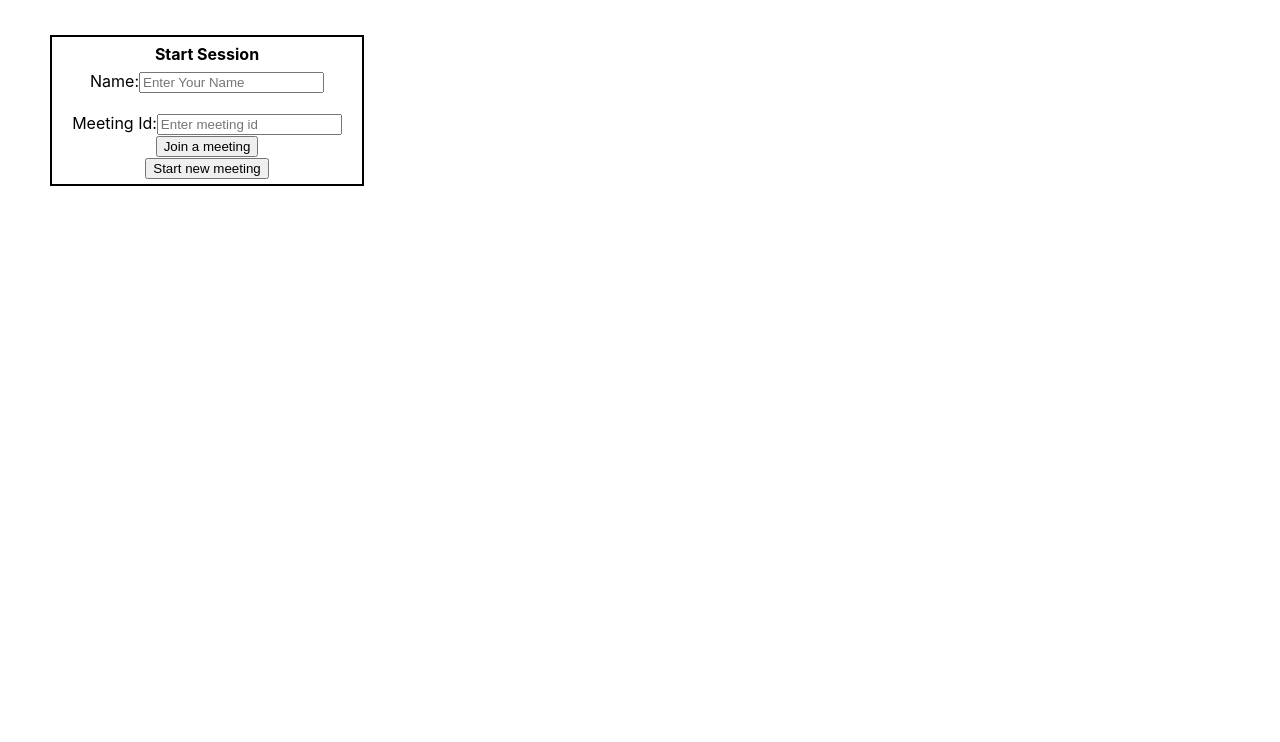
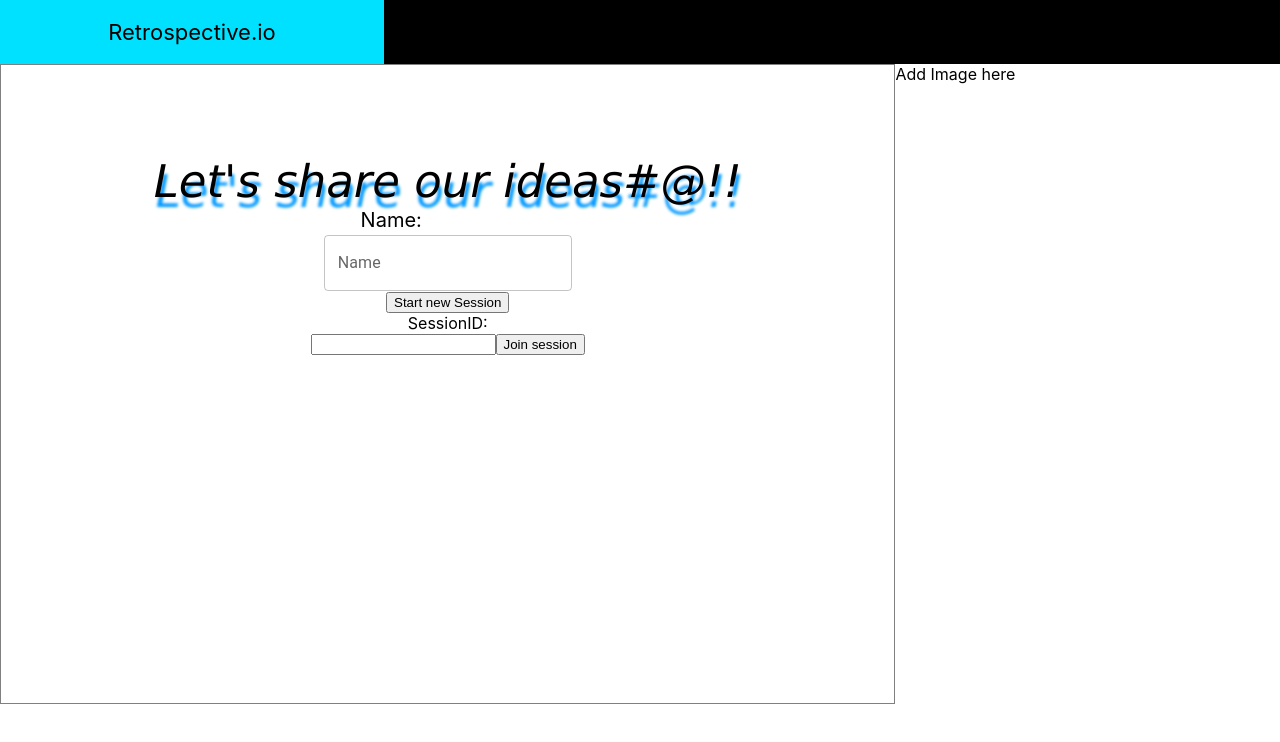
Before and after one commit to agardeepti81/retrospectiveIO, a React (Create React App) app: page /#/ in a window 1280 px wide. Shown: the top 742 px of the page. Built offline with nearby package versions, Linux system fonts and the light colour scheme.

Commit message:
UI changes ongoing

```diff
--- a/package.json
+++ b/package.json
@@ -4,6 +4,9 @@
   "version": "0.1.0",
   "private": true,
   "dependencies": {
+    "@emotion/react": "^11.10.0",
+    "@emotion/styled": "^11.10.0",
+    "@mui/material": "^5.9.3",
     "@testing-library/jest-dom": "^5.16.4",
     "@testing-library/react": "^13.3.0",
     "@testing-library/user-event": "^13.5.0",
--- a/src/App.css
+++ b/src/App.css
@@ -1,38 +1,14 @@
-.App {
-  text-align: center;
+.navBar {
+  height: 8vh;
+  background-color: black;
 }
 
-.App-logo {
-  height: 40vmin;
-  pointer-events: none;
+.navBar .title {
+  width: 30%;
+  height: 100%;
+  display: flex;
+  justify-content: center;
+  align-items: center;
+  background-color: rgb(0, 225, 255);
+  font-size: 22px;
 }
-
-@media (prefers-reduced-motion: no-preference) {
-  .App-logo {
-    animation: App-logo-spin infinite 20s linear;
-  }
-}
-
-.App-header {
-  background-color: #282c34;
-  min-height: 100vh;
-  display: flex;
-  flex-direction: column;
-  align-items: center;
-  justify-content: center;
-  font-size: calc(10px + 2vmin);
-  color: white;
-}
-
-.App-link {
-  color: #61dafb;
-}
-
-@keyframes App-logo-spin {
-  from {
-    transform: rotate(0deg);
-  }
-  to {
-    transform: rotate(360deg);
-  }
-}
--- a/src/App.js
+++ b/src/App.js
@@ -1,8 +1,8 @@
 import "./App.css";
 import { Routes, Route } from "react-router-dom";
 import React, { Component } from "react";
-import StartPage from "./components/StartPage";
-import SessionWindowRoute from "./components/SessionWindow";
+import StartPage from "./components/StartPage/StartPage";
+import SessionWindowRoute from "./components/SessionWindow/SessionWindow";
 
 const URL = "ws://localhost:8080";
 
@@ -124,8 +124,10 @@ class App extends Component {
 
   render() {
     return (
-
       <div className="App">
+        <div className="navBar">
+          <div className="title">Retrospective.io</div>
+        </div>
         <Routes>
           <Route
             exact
--- /dev/null
+++ b/src/components/Instance/Instance.css
@@ -0,0 +1,13 @@
+#instance{
+    width: 32%;
+    height: 86vh;
+    border: 1px solid black;
+    float: left;
+    margin-left: 2px;
+    display: flex;
+}
+
+#Name{
+    background-color: rgb(30, 160, 211);
+    width: auto;
+}
--- a/src/components/Instance.jsx
+++ b/src/components/Instance/Instance.jsx
@@ -1,12 +1,15 @@
 import React, { Component } from "react";
-import PublicNote from "./PublicNote";
-import PrivateNote from "./PrivateNote";
+import PublicNote from "../PublicNote";
+import PrivateNote from "../PrivateNote";
+import "./Instance.css"
 
 class Instance extends Component {
   state = {};
   render() {
+    console.log(this.props.instanceInfo);
     return (
-      <div>
+      <div id="instance">
+        <span id="Name">{this.props.instanceInfo.name}</span>
         <PublicNote
           instanceInfo={this.props.instanceInfo}
           members={this.props.members}
--- /dev/null
+++ b/src/components/SessionWindow/SessionWindow.css
@@ -0,0 +1,11 @@
+#sessionWindowTop{
+    width: 100%;
+    height: 10vh;
+    border: 1px solid gray;
+    margin: 2px;
+}
+
+#sessionWindowBottom{
+    width: 100%;
+    display: flex;
+}
--- a/src/components/SessionWindow.jsx
+++ b/src/components/SessionWindow/SessionWindow.jsx
@@ -1,6 +1,7 @@
 import React, { Component } from "react";
-import Instance from "./Instance";
-import { Navigate, useParams } from "react-router-dom";
+import Instance from "../Instance/Instance";
+import { useParams } from "react-router-dom";
+import "./SessionWindow.css";
 
 const SessionWindowRoute = (props) => {
   const params = useParams();
@@ -33,7 +34,8 @@ class SessionWindow extends Component {
     console.log(Object.keys(this.props.instances));
     return (
       <div>
-        Instance name:{" "}
+        <div id="sessionWindowTop">
+        <b>create new Instance:{" "}</b>
         <input
           type="text"
           id="instanceName"
@@ -41,9 +43,7 @@ class SessionWindow extends Component {
           onChange={this.handleChange}
           value={this.state.instanceName}
         />
-        <br></br>
-        create new Instance:
-        <button
+        {" "}<button
           onClick={() =>
             this.props.newInstance(
               this.props.sessionID,
@@ -53,6 +53,8 @@ class SessionWindow extends Component {
         >
           +
         </button>
+        </div>
+        <div id="sessionWindowBottom">
         {Object.keys(this.props.instances).map((instanceID) => (
           <Instance
           instanceID={instanceID}
@@ -61,6 +63,7 @@ class SessionWindow extends Component {
           members={this.props.members}
           sessionID={this.props.sessionID}/>
         ))}
+        </div>
       </div>
     );
   }
--- /dev/null
+++ b/src/components/StartPage/StartPage.css
@@ -0,0 +1,49 @@
+.workingArea {
+  width: 65%;
+  text-align: center;
+  border: 1px solid gray;
+  padding: 7%;
+}
+
+.displayArea {
+  width: 35%;
+}
+
+#startPage {
+  display: flex;
+  min-height: 80vh;
+}
+
+.ideatitle{
+  text-shadow: 2px 10px 3px rgb(0, 153, 255);
+  font-size: 45px;
+  font-family: 'Lucida Sans';
+  font-style: oblique;
+}
+
+.label{
+  text-align: left;
+  margin-left: 270px;
+  font-size: 20px;
+  margin-bottom: 3px;
+}
+/* #startPage{
+    width: 300px;
+    height: 15px;
+    background-color: white;
+    border: 2px solid black;
+    padding: 5px;
+    margin: 3px;
+    margin-left: 50px;
+    margin-top: 35px;
+  }
+
+  h4 {
+    display: block;
+    margin-block-start: 2px;
+    margin-block-end: 7px;
+    margin-inline-start: 0px;
+    margin-inline-end: 0px;
+    font-weight: bold;
+    text-align: center;
+  } */
--- a/src/components/StartPage.jsx
+++ b/src/components/StartPage/StartPage.jsx
@@ -1,10 +1,12 @@
 import React, { Component } from "react";
 import { Navigate } from "react-router-dom";
+import { TextField } from "@mui/material";
+import "./StartPage.css";
 
 class StartPage extends Component {
   state = {
     name: "",
-    meetingId: ""
+    meetingId: "",
   };
 
   handleChange = (event) => {
@@ -22,7 +24,25 @@ class StartPage extends Component {
   render() {
     return (
       <div id="startPage">
-        <h4>Start Session</h4>
+        <div className="workingArea">
+          <div className="ideatitle">Let's share our ideas#@!!</div>
+          <div className="name">
+            <div className="label">Name:</div>
+            <TextField id="outlined-required" label="Name" />
+          </div>
+          <div className="session">
+            <div className="newSession">
+              <button>Start new Session</button>
+            </div>
+            <div className="existingSession">
+              <div className="sessionID">SessionID:</div>
+              <input />
+              <button>Join session</button>
+            </div>
+          </div>
+        </div>
+        <div className="displayArea">Add Image here</div>
+        {/* <h4>Start Session</h4>
         Name:
         <input
           type="text"
@@ -43,7 +63,7 @@ class StartPage extends Component {
         />
         <button onClick={() => this.props.onConnect(this.state.name, this.state.meetingId)}>Join a meeting</button> <br></br>
         <button onClick={() => this.props.onConnect(this.state.name)}>Start new meeting</button> <br></br>
-        {this.props.sessionID? <Navigate to={`/${this.props.sessionID}`} />: <></>}
+        {this.props.sessionID? <Navigate to={`/${this.props.sessionID}`} />: <></>} */}
       </div>
     );
   }
--- a/src/index.css
+++ b/src/index.css
@@ -13,12 +13,11 @@ code {
 }
 
 #publicNotes{
-  width: 600px;
   height: 400px;
   background-color: white;
   border: 2px solid black;
   padding: 10px;
-  margin-left: 50px;
+  margin-left: auto;
   margin-top: 15px;
   text-align: left;
 }
@@ -33,24 +32,3 @@ code {
   margin-left: 50px;
   margin-top: 10px;
 }
-
-#startPage{
-  width: 300px;
-  height: 15opx;
-  background-color: white;
-  border: 2px solid black;
-  padding: 5px;
-  margin: 3px;
-  margin-left: 50px;
-  margin-top: 35px;
-}
-
-h4 {
-  display: block;
-  margin-block-start: 2px;
-  margin-block-end: 7px;
-  margin-inline-start: 0px;
-  margin-inline-end: 0px;
-  font-weight: bold;
-  text-align: center;
-}
```
Also changed, not shown: 1 other file (tests, documents, lock files or other folders).
